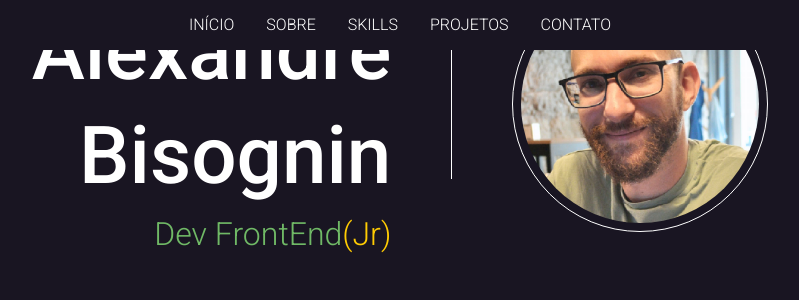
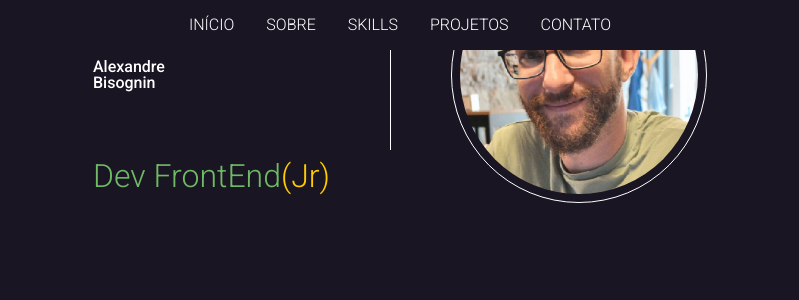
Before and after one commit to alexandre-fb/alexandre-fb-portfolio, a React (Vite) app: page / in a window 1280 px wide. Shown: the top 300 px of the page, without its empty margins (240-1039 px from the left). Built offline with nearby package versions, Linux system fonts and the light colour scheme.

Commit message:
Add fontSize e textAlign props in profilename component

```diff
--- a/src/components/profileName/index.jsx
+++ b/src/components/profileName/index.jsx
@@ -1,8 +1,8 @@
 import styled from "styled-components";
 
-export const ProfileName = () => {
+export const ProfileName = ({ fontSize, textAlign }) => {
   return (
-    <H1>
+    <H1 fontSize={fontSize} textAlign={textAlign}>
       Alexandre <br />
       Bisognin
     </H1>
@@ -10,8 +10,7 @@ export const ProfileName = () => {
 };
 
 const H1 = styled.h1`
-  font-size: 5rem;
+  font-size: ${({fontSize}) => fontSize};
   font-weight: 500;
-  text-align: right;
-  line-height: 6.5rem;
+  text-align: ${(textAlign) => textAlign};
 `;
```
